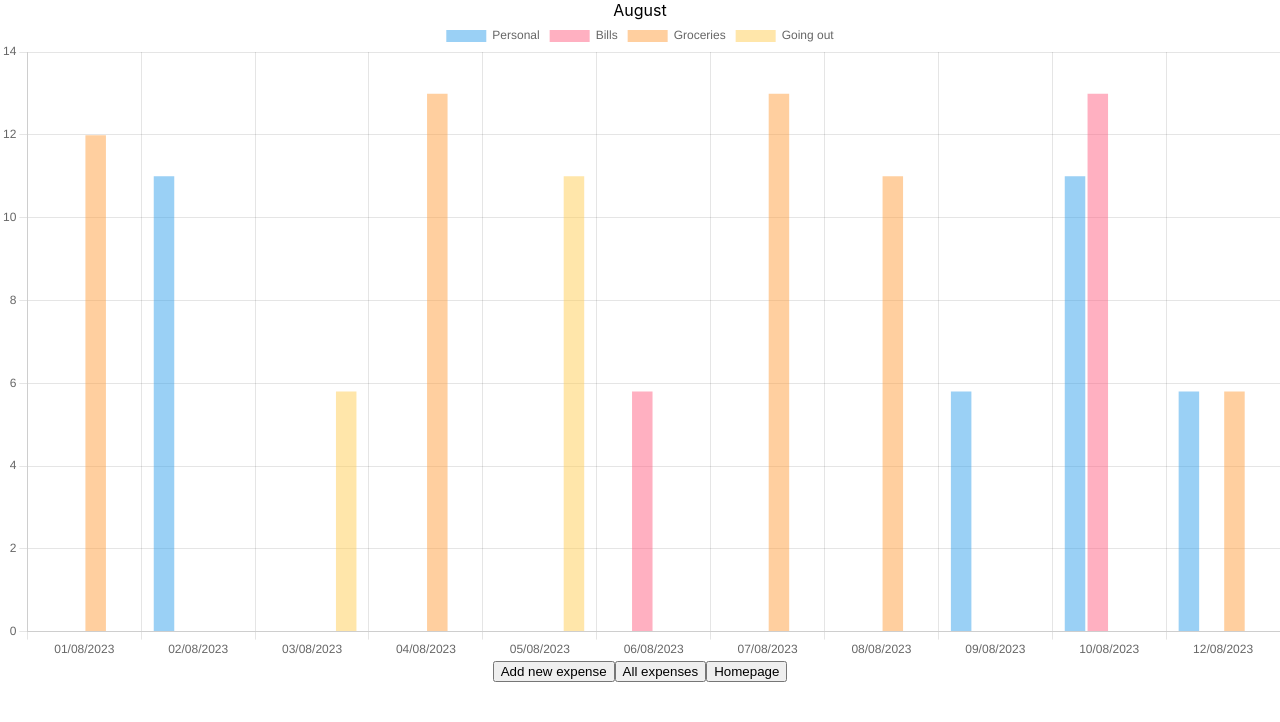
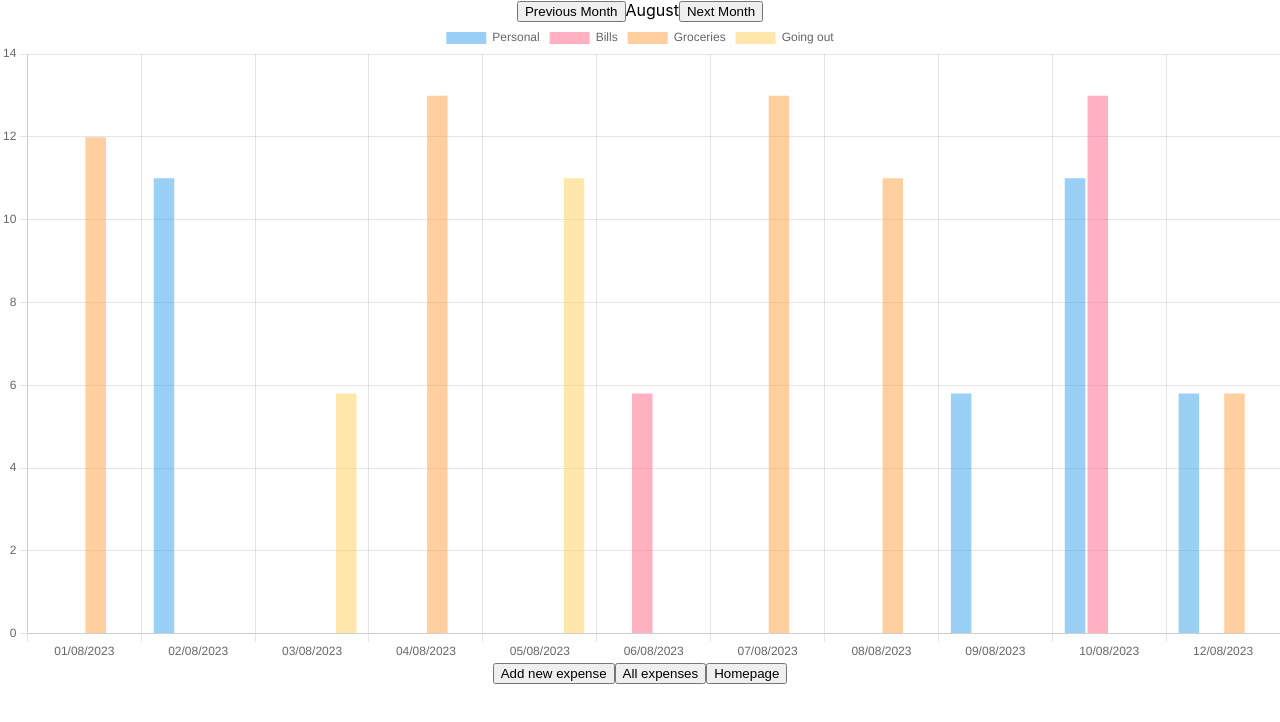
Before and after one commit to Alan-day/spending-tracker, a React (Create React App) app: page /graph in a window 1280 px wide. Shown: the top 722 px of the page. Built offline with nearby package versions, Linux system fonts and the light colour scheme; no server answers.

Commit message:
buttons altering month change working

```diff
--- a/src/pages/Graphpage/Graphpage.jsx
+++ b/src/pages/Graphpage/Graphpage.jsx
@@ -5,14 +5,14 @@ import { UserData } from "../../Data.js";
 import "./Graphpage.scss";
 const Graphpage = () => {
   const categories = ["Personal", "Bills", "Groceries", "Going out"];
-  const [month, setMonth] = useState("");
+
   const [namedMonth, setNamedMonth] = useState("");
   const spendingByDateAndCategory = {}; // empty object not array
 
   const currentDate = new Date();
 
   const currentMonth = String(currentDate.getMonth() + 1).padStart(2, "0");
-
+  const [month, setMonth] = useState(currentMonth);
   // UserData.forEach((data) => {
   //   if (
   //     !spendingByDateAndCategory[data.date])
@@ -36,10 +36,8 @@ const Graphpage = () => {
       spendingByDateAndCategory[data.date][data.category] += data.spent;
     }
   });
-  console.log(spendingByDateAndCategory);
 
   useEffect(() => {
-    setMonth(currentMonth);
     handleMonths();
   }, [month]);
 
@@ -48,11 +46,98 @@ const Graphpage = () => {
     label: category,
     data: labels.map((date) => spendingByDateAndCategory[date][category] || 0),
   }));
-  const uniqueDates = [...new Set(UserData.map((data) => data.date))];
+
+  // const uniqueDates = [...new Set(UserData.map((data) => data.date))];
 
   const userData = {
     labels: labels,
     datasets: datasets,
+  };
+  const handleButtonDecrease = () => {
+    switch (month) {
+      case "01":
+        setMonth("12");
+        break;
+      case "02":
+        setMonth("01");
+        break;
+      case "03":
+        setMonth("02");
+        break;
+      case "04":
+        setMonth("03");
+        break;
+      case "05":
+        setMonth("04");
+        break;
+      case "06":
+        setMonth("05");
+        break;
+      case "07":
+        setMonth("06");
+        break;
+      case "08":
+        setMonth("07");
+        break;
+      case "09":
+        setMonth("08");
+        break;
+      case "10":
+        setMonth("09");
+        break;
+      case "11":
+        setMonth("10");
+        break;
+      case "12":
+        setMonth("11");
+        break;
+
+      default:
+        setNamedMonth("month");
+    }
+  };
+  const handleButtonIncrease = () => {
+    switch (month) {
+      case "01":
+        setMonth("02");
+        break;
+      case "02":
+        setMonth("03");
+        break;
+      case "03":
+        setMonth("04");
+        break;
+      case "04":
+        setMonth("05");
+        break;
+      case "05":
+        setMonth("06");
+        break;
+      case "06":
+        setMonth("07");
+        break;
+      case "07":
+        setMonth("08");
+        break;
+      case "08":
+        setMonth("09");
+        break;
+      case "09":
+        setMonth("10");
+        break;
+      case "10":
+        setMonth("11");
+        break;
+      case "11":
+        setMonth("12");
+        break;
+      case "12":
+        setMonth("01");
+        break;
+
+      default:
+        setNamedMonth("month");
+    }
   };
 
   const handleMonths = () => {
@@ -101,7 +186,9 @@ const Graphpage = () => {
 
   return (
     <div className="graphpage-container">
+      <button onClick={handleButtonDecrease}>Previous Month</button>
       {namedMonth}
+      <button onClick={handleButtonIncrease}>Next Month</button>
       <Graph chartData={userData} />
       <Navbar />
     </div>
```
